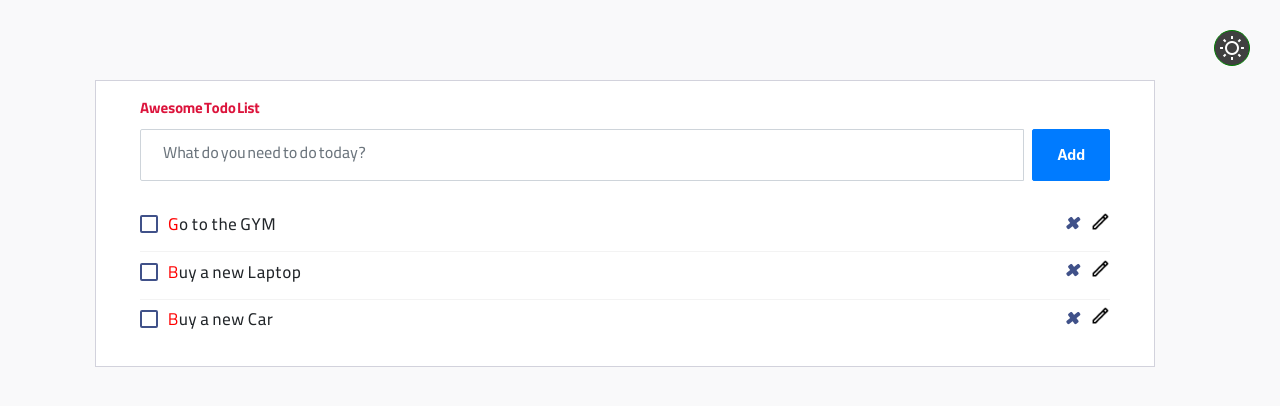
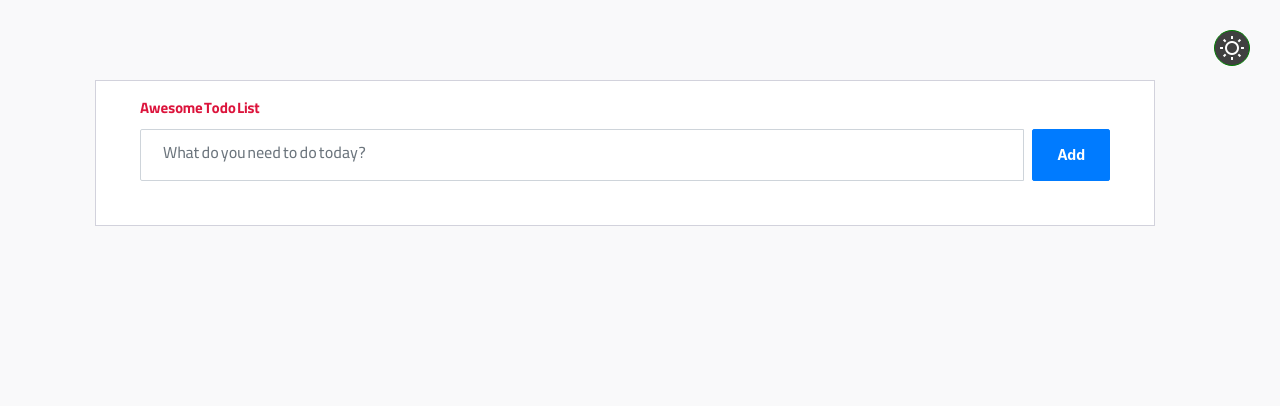
Before and after one commit to MmdMaTriS/TodoApp-React, a React (Vite) app: page / in a window 1280 px wide. Shown: the top 406 px of the page. Built offline with nearby package versions, Linux system fonts and the light colour scheme.

Commit message:
Feat: LocalStorage has been added

```diff
--- a/src/App.jsx
+++ b/src/App.jsx
@@ -1,30 +1,17 @@
-import React, { useState } from "react";
+import React, { useEffect, useState } from "react";
 import AddTodoInputs from "./components/AddTodoInputs";
 import DarkMode from "./components/DarkMode";
 import Todos from "./components/Todos";
 import moon from "../public/images/moon.png";
 import sun from "../public/images/sun.png";
 
-const getTodos = [
-  {
-    id: Math.floor(Math.random() * 9000),
-    title: "Buy a new Car",
-    isDone: false,
-  },
-  {
-    id: Math.floor(Math.random() * 9000),
-    title: "Buy a new Laptop",
-    isDone: false,
-  },
-  {
-    id: Math.floor(Math.random() * 9000),
-    title: "Go to the GYM",
-    isDone: false,
-  },
-];
-
 function App() {
-  const [todos, setTodos] = useState(getTodos);
+  const [todos, setTodos] = useState(
+    JSON.parse(localStorage.getItem("todo-data")) || []
+  );
+  useEffect(() => {
+    localStorage.setItem("todo-data", JSON.stringify(todos));
+  }, [todos]);
 
   const handleCheckTodo = (id) => {
     const copyTodos = [...todos];
@@ -42,7 +29,6 @@ function App() {
       { id: Math.floor(Math.random() * 9000), title, isDone: false },
     ];
     setTodos(showNewTodos);
-    console.log(todos);
   };
 
   const handleRemoveTodo = (id) => {
```
